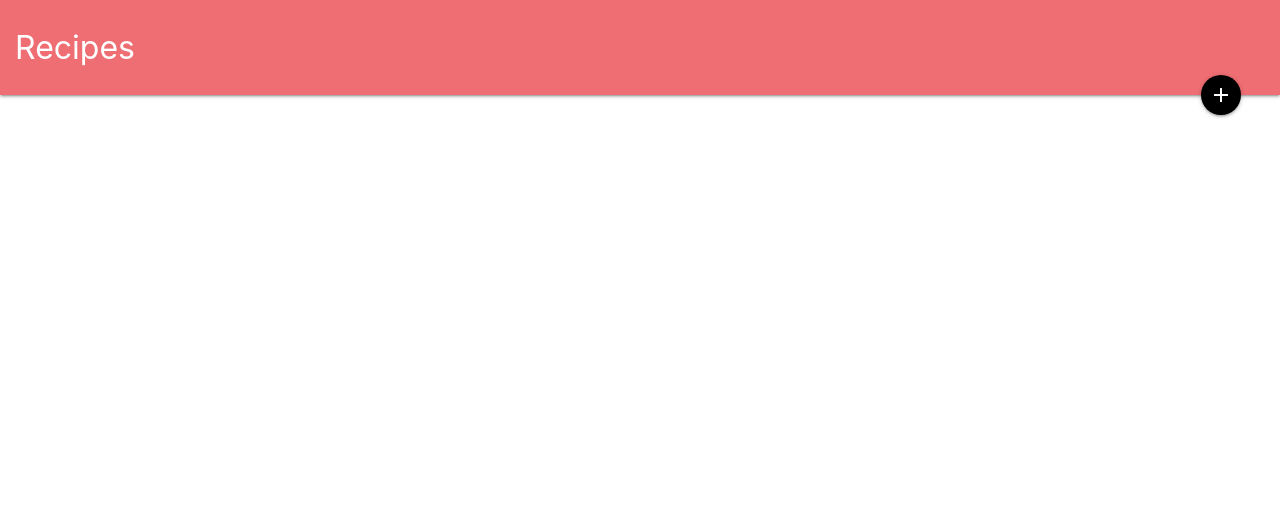
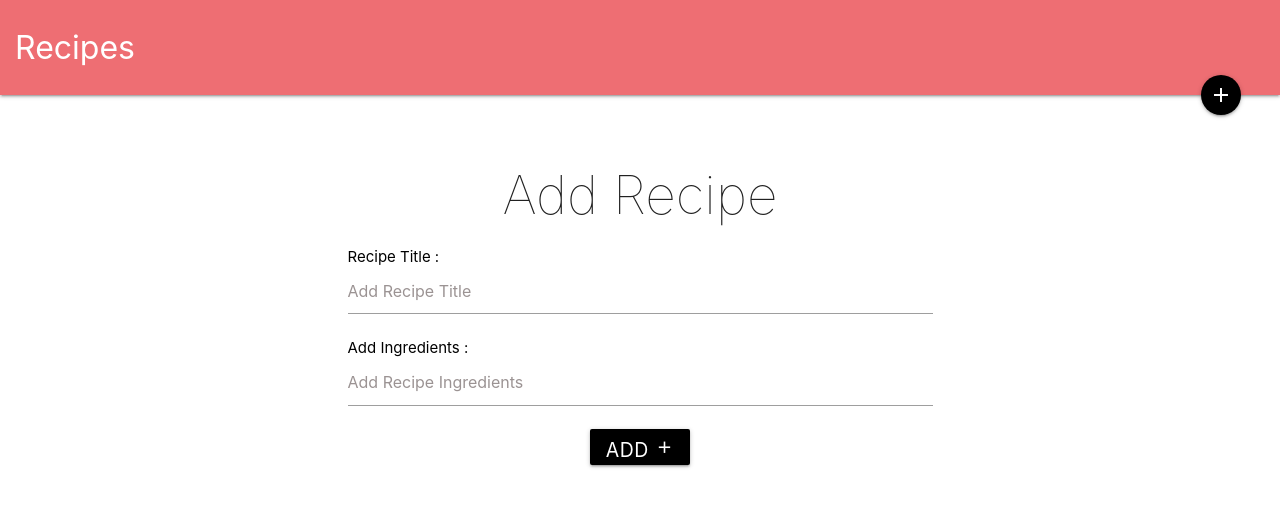
Before and after one commit to aamirshaikh7/recipes, a Vue app: page /add-recipe in a window 1280 px wide. Shown: the top 506 px of the page. Built offline with nearby package versions, Linux system fonts and the light colour scheme.

Commit message:
adding AddRecipe component and form

```diff
--- /dev/null
+++ b/src/components/AddRecipe.vue
@@ -0,0 +1,69 @@
+<template>
+    <div class="container add-recipe">
+        <h2 class="center">Add Recipe</h2>
+        <form @submit.prevent="addRecipe">
+            <div class="title custom-field">
+                <label for="title">Recipe Title :</label>
+                <input v-model="title" name="title" type="text" placeholder="Add Recipe Title">
+            </div>
+            <div class="ingredient custom-field">
+                <label for="ingredient">Add Ingredients :</label>
+                <input name="ingredient" type="text" placeholder="Add Recipe Ingredients">
+            </div>
+            <div class="center custom-field">
+                <button class="btn black">
+                    <span>Add </span>
+                    <i class="material-icons">add</i>
+                </button>
+            </div>
+        </form>
+    </div>
+</template>
+
+<script>
+export default {
+    name: 'AddRecipe',
+
+    data () {
+        return {
+            title: ''
+        }
+    },
+
+    methods: {
+        addRecipe() {
+            console.log(this.title);
+        }
+    }
+}
+</script>
+
+<style scoped>
+::placeholder {
+  color: #9b9393;
+}
+
+.custom-field span {
+    font-size: 1.3rem;
+    line-height: inherit;
+}
+
+.add-recipe {
+    margin-top: 20px;
+    padding: 15px;
+    max-width: 615px;
+}
+
+.add-recipe h2 {
+    font-weight: lighter;
+}
+
+.add-recipe .custom-field {
+    margin: 15px auto;
+}
+
+.add-recipe .custom-field label {
+    font-size: 1rem;
+    color: #000;
+}
+</style>
--- a/src/components/Navbar.vue
+++ b/src/components/Navbar.vue
@@ -2,11 +2,11 @@
     <div class="navbar">
         <nav class="nav-extended">
             <div class="nav-content">
-                <router-link to="">
+                <router-link :to="{ name: 'Index' }">
                     <span class="nav-title">Recipes</span>
                 </router-link>
                 <a href="" class="btn-floating halfway-fab black">
-                    <router-link to="">
+                    <router-link :to="{ name: 'AddRecipe' }">
                         <i class="material-icons">add</i>
                     </router-link>
                 </a>
--- a/src/router/index.js
+++ b/src/router/index.js
@@ -1,6 +1,8 @@
 import Vue from 'vue'
 import VueRouter from 'vue-router'
+
 import Init from '@/components/Init.vue'
+import AddRecipe from '@/components/AddRecipe.vue'
 
 Vue.use(VueRouter)
 
@@ -9,6 +11,11 @@ Vue.use(VueRouter)
     path: '/',
     name: 'Init',
     component: Init
+  },
+  {
+    path: '/add-recipe',
+    name: 'AddRecipe',
+    component: AddRecipe
   }
 ]
 
```
